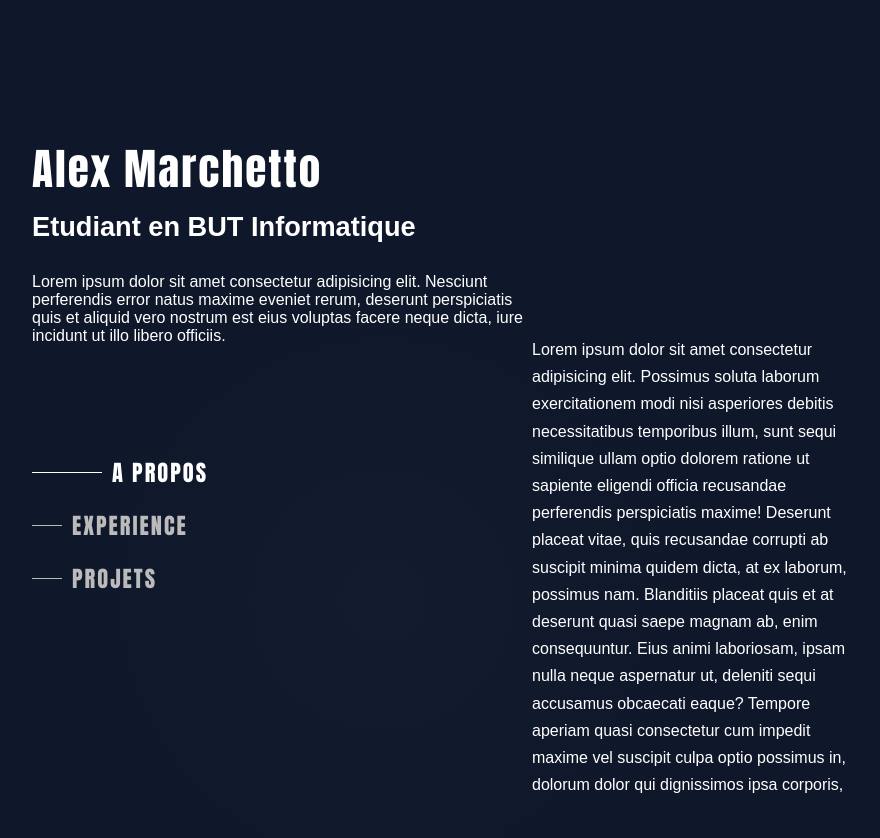
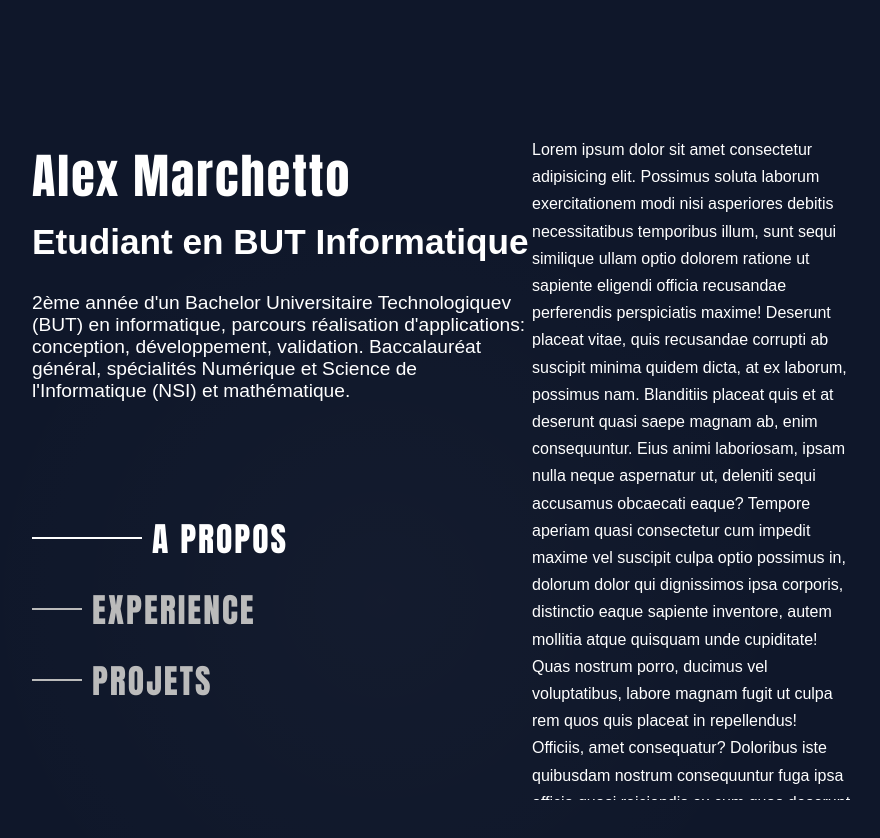
Before and after one commit to AlexMarchetto/PortfolioV2, a plain HTML site: page index.html in a window 1280 px wide. Shown: the top 838 px of the page, without its empty margins (218-1098 px from the left). Drawn offline with Linux system fonts and the light colour scheme.

Commit message:
short presentation text & aside text style

```diff
--- a/index.html
+++ b/index.html
@@ -13,7 +13,9 @@
         <div class="Profile">
             <h1>Alex Marchetto</h1>
             <h2>Etudiant en BUT Informatique</h2>
-            <p>Lorem ipsum dolor sit amet consectetur adipisicing elit. Nesciunt perferendis error natus maxime eveniet rerum, deserunt perspiciatis quis et aliquid vero nostrum est eius voluptas facere neque dicta, iure incidunt ut illo libero officiis.</p>
+            <p>2ème année d'un Bachelor Universitaire Technologiquev (BUT) en informatique,
+            parcours réalisation d'applications: conception, développement, validation.
+            Baccalauréat général, spécialités Numérique et Science de l'Informatique (NSI) et mathématique.</p>
         </div>
 
     <nav>
--- a/media/css/style.css
+++ b/media/css/style.css
@@ -30,7 +30,7 @@ aside *{
 }
 
 aside h1 {
-    font-size: 2.7em;
+    font-size: 3em;
     font-family: 'Impact', fantasy;
     letter-spacing: 2px;
     margin-bottom: 0;
@@ -38,17 +38,18 @@ aside h1 {
 
 aside h2 {
     margin-top: 10px;
-    font-size: 1.7em;
+    font-size: 2.2em;
 }
 
 aside p {
     margin-top: 30px;
     width: 500px;
+    font-size: 1.2em;
 }
 
 nav ul {
     margin-top: 111px;
-    width: 300px;
+    width: 320px;
     list-style: none;
     padding: 0;
     display: flex;
@@ -62,17 +63,18 @@ nav ul li {
     gap: 10px;
     margin-right: 20px;
     cursor: pointer;
+    font-size: 1.5em;
 }
 
 nav ul li .link-line {
-    height: 1px;
-    width: 30px;
+    height: 2px;
+    width: 50px;
     background-color: rgb(187, 187, 187);
     transition: width 0.3s ease-in-out;
 }
 
 nav ul li:hover .link-line, .current .link-line{
-    width: 70px;
+    width: 110px;
     transition: width 0.3s ease-in-out;
     background-color: white;
 }
@@ -82,7 +84,7 @@ nav ul li:hover a, .current a{
 }
 
 nav ul li .link-line.active {
-    width: 70px; /* Assurez-vous que cela correspond à l'effet de survol */
+    width: 110px;
     transition: width 0.3s ease-in-out;
 }
 
@@ -129,10 +131,6 @@ main div {
     width: 50%;
 }
 
-main div section {
-    padding-top: 200px;
-}
-
 main p{
     line-height: 1.7em;
 }
@@ -149,5 +147,5 @@ main p{
     height: 1200px;
     background: radial-gradient(circle, rgba(255,255,255,0.02) 0%, rgba(0,0,0,0) 50%);
     pointer-events: none;
-    mix-blend-mode: lighten;
+    mix-blend-mode: normal;
 }
```
